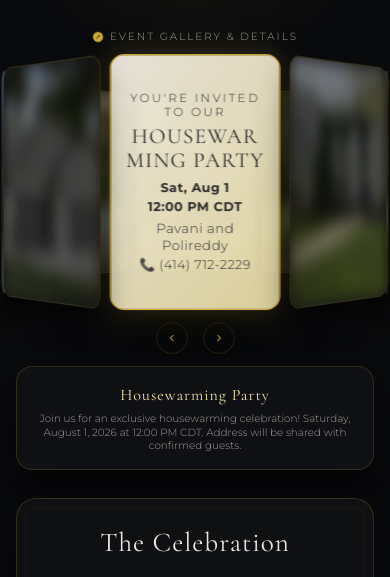
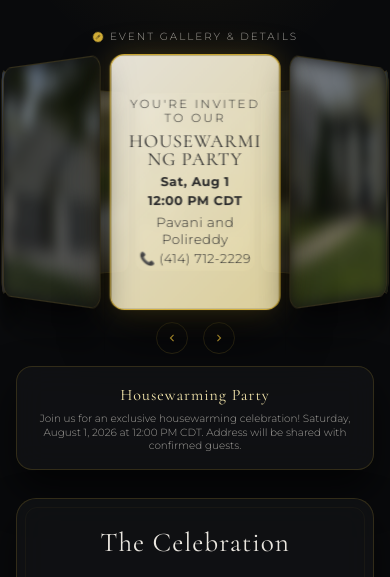
Before and after one commit to sweaytech-cyber/TheWackyRabbit, a plain HTML site: page house1/index.html in a window 390 px wide. Shown: the part 239-816 px from the top of the page. Drawn offline with nearby package versions, Linux system fonts and the light colour scheme.

Commit message:
Your commit message

```diff
--- a/house1/index.html
+++ b/house1/index.html
@@ -313,11 +313,11 @@
     }
 
     .invitation-content h2 {
-      font-size: 1.3rem;
+      font-size: 1.1rem;
       font-weight: 400;
-      margin: 4px 0 8px 0;
-      letter-spacing: 1.5px;
-      line-height: 1.1;
+      margin: 2px 0 6px 0;
+      letter-spacing: 1.2px;
+      line-height: 1;
       word-wrap: break-word;
       overflow-wrap: break-word;
     }
@@ -879,9 +879,10 @@
       }
 
       .invitation-content h2 {
-        font-size: 1.1rem;
-        margin: 2px 0 6px 0;
-        letter-spacing: 1px;
+        font-size: 0.95rem;
+        margin: 2px 0 4px 0;
+        letter-spacing: 0.8px;
+        line-height: 1;
       }
 
       .invitation-content p {
```
